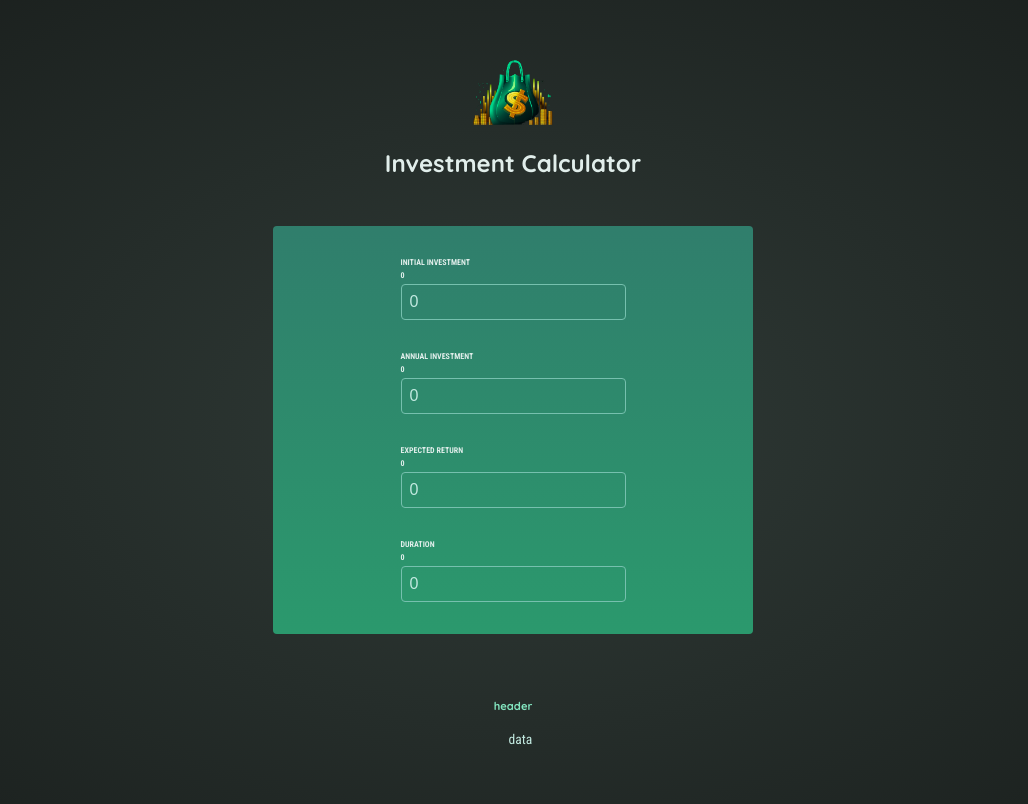
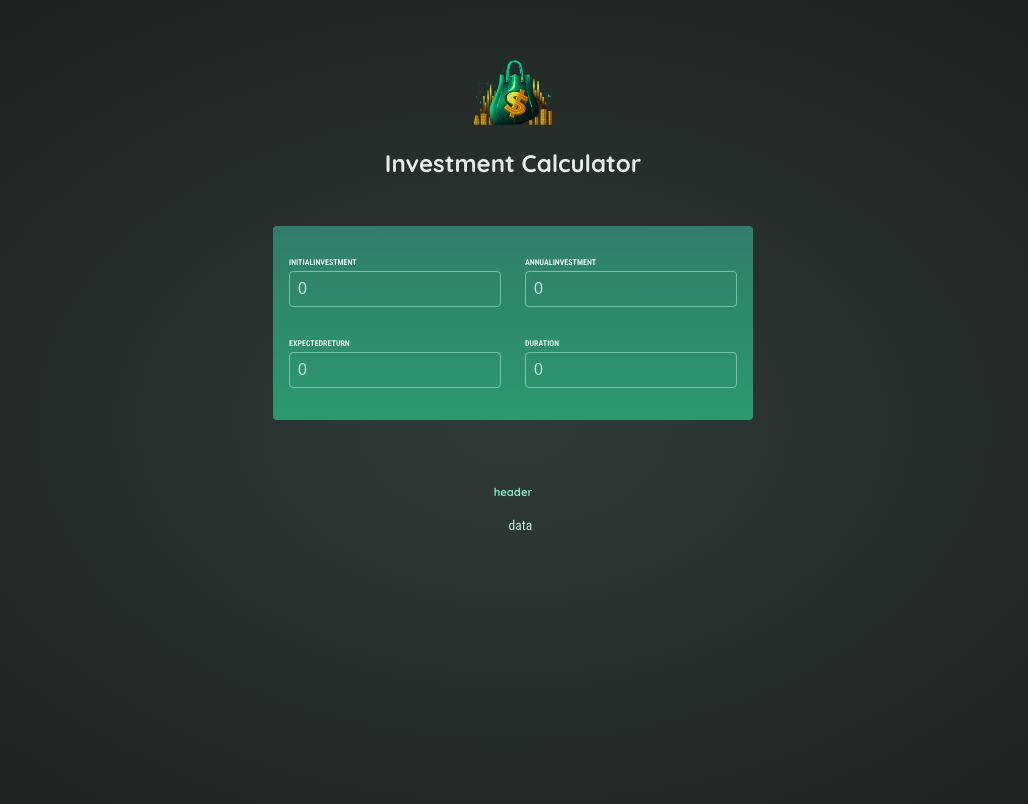
Before and after one commit to thegroosalugg/03-InvestmentCalculator, a React (Vite) app: page / in a window 1280 px wide. Shown: the top 804 px of the page, without its empty margins (127-1155 px from the left). Built offline with nearby package versions, Linux system fonts and the light colour scheme.

Commit message:
fixed input. set as one component for now

```diff
--- a/src/components/UserInput.jsx
+++ b/src/components/UserInput.jsx
@@ -1,16 +1,4 @@
 import { useState } from "react";
-
-function InputGroup({ label, value }) {
-  return (
-    <div className="input-group">
-      <p>
-        <label>{label}</label>
-        <label>{value}</label>
-        <input type="number" required value={value}/>
-      </p>
-    </div>
-  );
-}
 
 export default function UserInput() {
   const [userInput, setUserInput] = useState({
@@ -20,7 +8,7 @@ export default function UserInput() {
     duration: 0,
   });
 
-  function handleChange({ inputId, value }) {
+  function handleChange( inputId, value ) {
     setUserInput((prevData) => {
       return { ...prevData, [inputId]: value };
     });
@@ -28,30 +16,52 @@ export default function UserInput() {
 
   return (
     <section id="user-input">
-      <InputGroup
-        label="Initial Investment"
+      <div className="input-group">
+        <p>
+          <label>initialInvestment</label>
+          <input
+            type="number"
+            required
             value={userInput.initialInvestment}
             onChange={(event) =>
               handleChange("initialInvestment", event.target.value)
             }
           />
-      <InputGroup
-        label="Annual Investment"
+        </p>
+        <p>
+          <label>annualInvestment</label>
+          <input
+            type="number"
+            required
             value={userInput.annualInvestment}
             onChange={(event) =>
               handleChange("annualInvestment", event.target.value)
             }
           />
-      <InputGroup
-        label="Expected Return"
+        </p>
+      </div>
+      <div className="input-group">
+        <p>
+          <label>expectedReturn</label>
+          <input
+            type="number"
+            required
             value={userInput.expectedReturn}
-        onChange={(event) => handleChange("expectedReturn", event.target.value)}
+            onChange={(event) =>
+              handleChange("expectedReturn", event.target.value)
+            }
           />
-      <InputGroup
-        label="Duration"
+        </p>
+        <p>
+          <label>duration</label>
+          <input
+            type="number"
+            required
             value={userInput.duration}
             onChange={(event) => handleChange("duration", event.target.value)}
           />
+        </p>
+      </div>
     </section>
   );
 }
```
Lines whose indentation alone changed are shown as unchanged.
